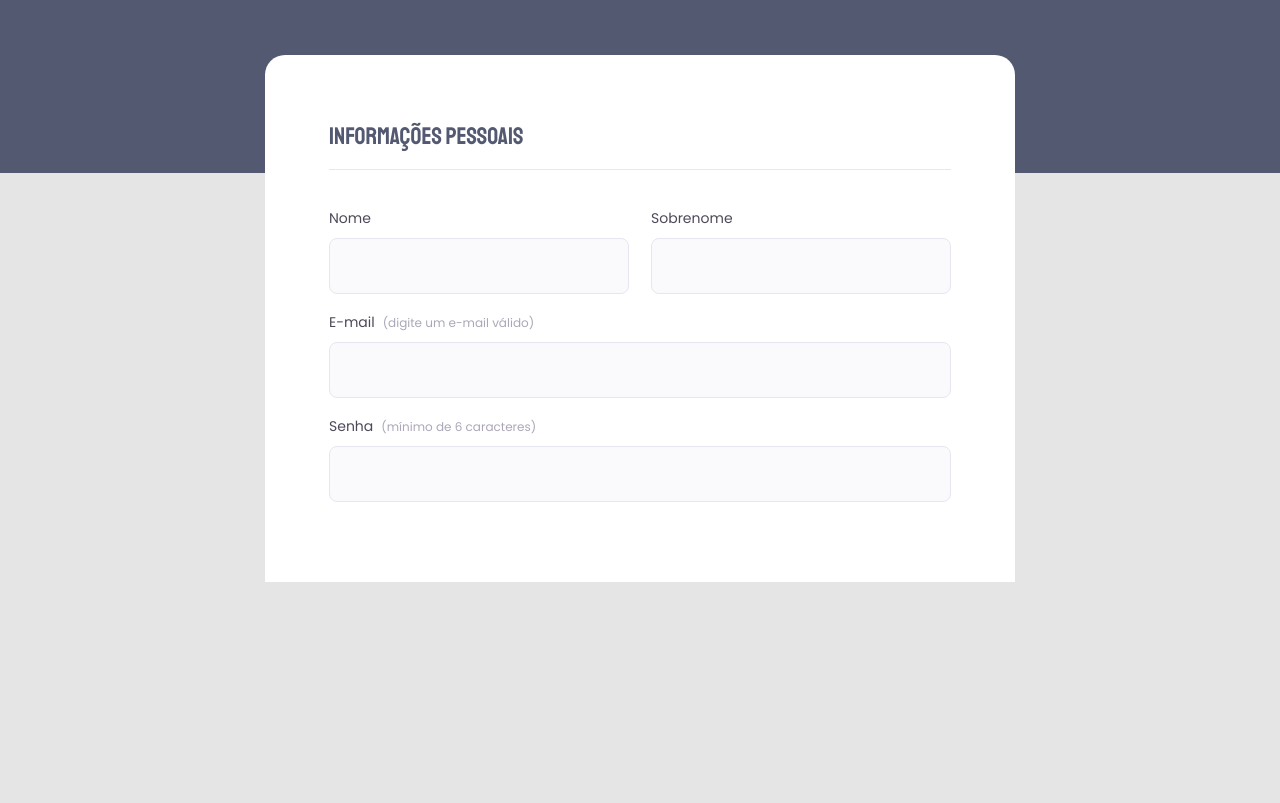
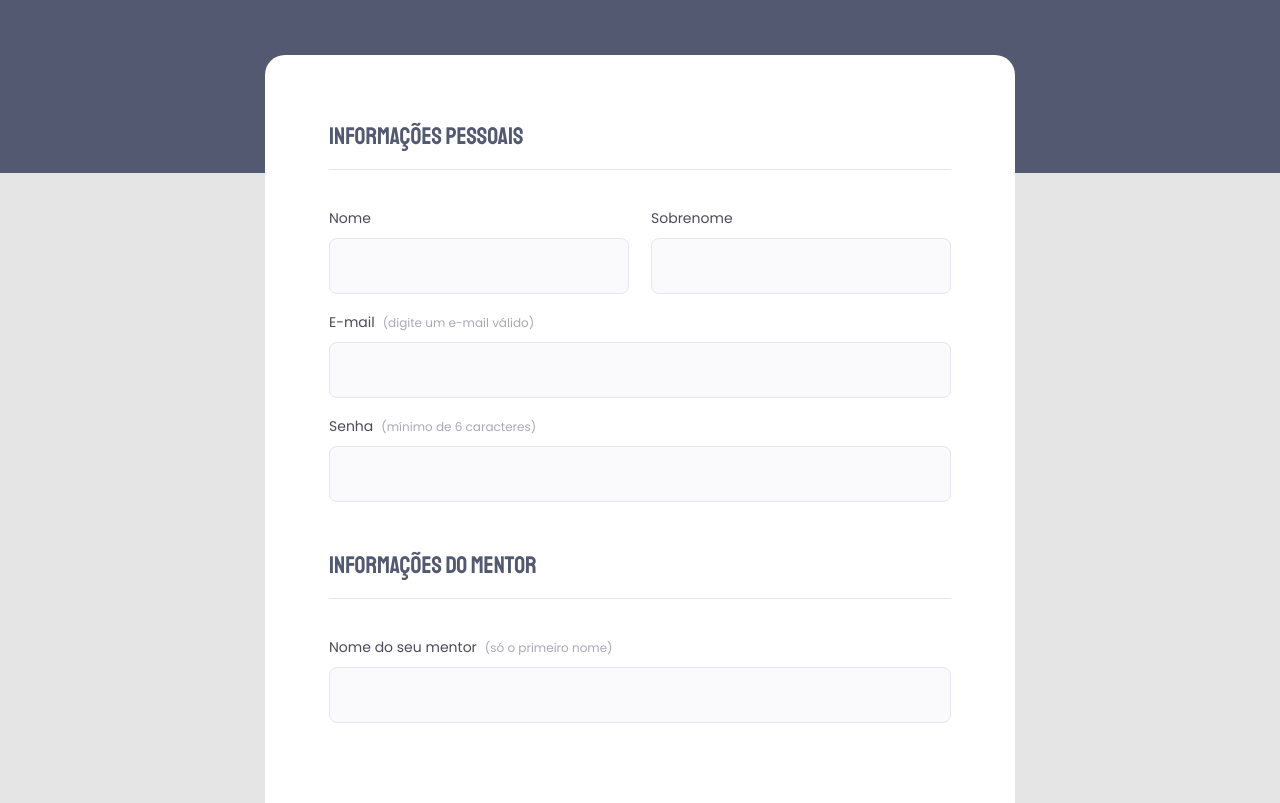
Before and after one commit to lucas-tachibana/rocketseat-stage03-form-intermediario, a plain HTML site: page index.html in a window 1280 px wide. Shown: the part 263-1066 px from the top of the page. Before the commit the page ends 845 px from the top, so only its background shows below. Drawn offline with Linux system fonts and the light colour scheme.

Commit message:
feat: add fieldset mentor

```diff
--- a/index.html
+++ b/index.html
@@ -44,6 +44,13 @@
               required>
           </fieldset>
 
+          <fieldset>
+            <legend>Informações do mentor</legend>
+
+            <label for="mentor">Nome do seu mentor<span>(só o primeiro nome)</span></label>
+            <input type="text" name="mentor" id="mentor" required>
+          </fieldset>
+
         </form>
       </main>
     </div>
--- a/style.css
+++ b/style.css
@@ -58,8 +58,13 @@ form {
   border-radius: 20px 20px 0 0;
 }
 
+form fieldset:first-child {
+  margin: 0;
+}
+
 form fieldset {
   border: none;
+  margin-top: 30px;
 }
 
 .col-2 {
```
